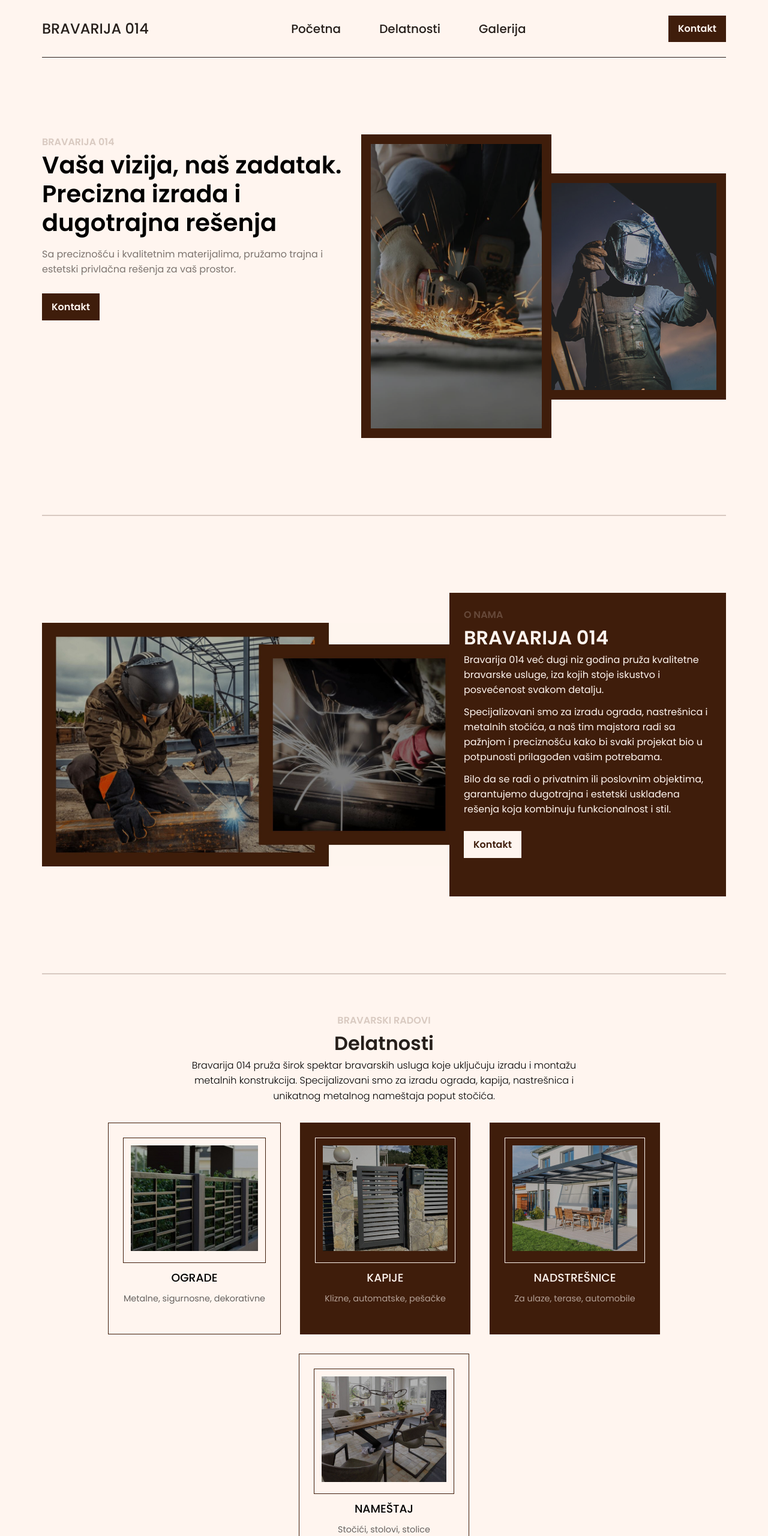
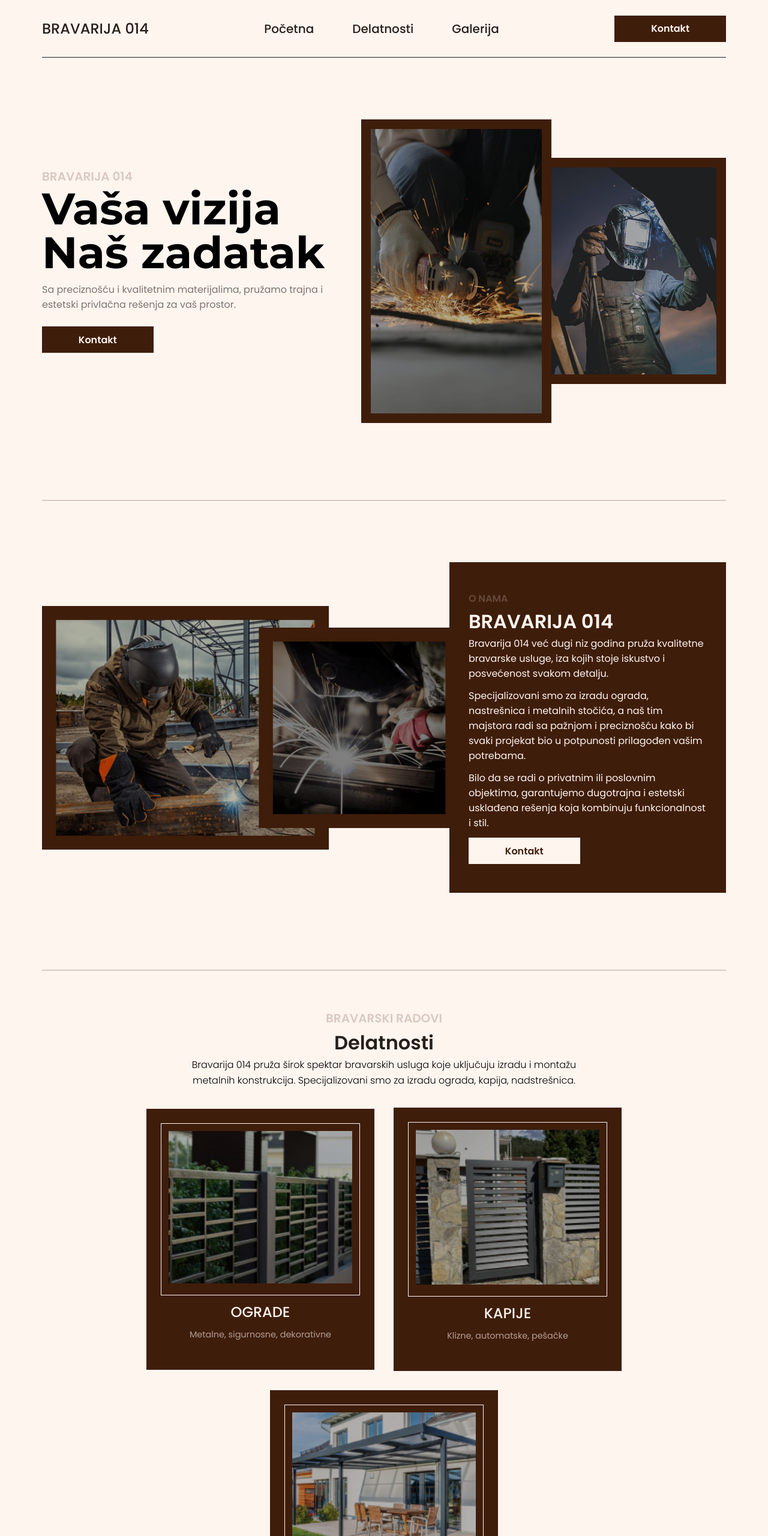
Before and after one commit to mladen-lukic111/bravarija_014, a plain HTML site: page index.html in a window 1280 px wide. Shown: the top 2560 px of the page at 60% size. Drawn offline with Linux system fonts and the light colour scheme.

Commit message:
Desinger's feedback :D

```diff
--- a/index.html
+++ b/index.html
@@ -13,6 +13,7 @@
     <link rel="preconnect" href="https://fonts.googleapis.com">
     <link rel="preconnect" href="https://fonts.gstatic.com" crossorigin>
     <link href="https://fonts.googleapis.com/css2?family=Poppins:ital,wght@0,100;0,200;0,300;0,400;0,500;0,600;0,700;0,800;0,900;1,100;1,200;1,300;1,400;1,500;1,600;1,700;1,800;1,900&display=swap" rel="stylesheet">
+    <link href="https://fonts.googleapis.com/css2?family=Montserrat:ital,wght@0,100;0,200;0,300;0,400;0,500;0,600;0,700;0,800;0,900;1,100;1,200;1,300;1,400;1,500;1,600;1,700;1,800;1,900&display=swap" rel="stylesheet">
     <link rel="stylesheet" href="style/style.css">
 </head>
 <body>
@@ -55,7 +56,7 @@
                 <div class="hero-wrapper">
                     <div class="text-part">
                         <p class="light-logo">BRAVARIJA 014</p>
-                        <h1>Vaša vizija, naš zadatak. Precizna izrada i dugotrajna rešenja</h1>
+                        <h1>Vaša vizija Naš zadatak</h1>
                         <p class="intro-description">Sa preciznošću i kvalitetnim materijalima, pružamo trajna i estetski privlačna rešenja za vaš prostor.</p>
                         <div class="contact-btn-wrapper">
                             <a href="tel:+381601556402" class="cta-button" role="button">Kontakt</a>
@@ -103,7 +104,7 @@
                    usluga koje uključuju izradu i montažu
                    metalnih konstrukcija.
                    Specijalizovani smo za izradu ograda, kapija,
-                   nastrešnica i unikatnog metalnog nameštaja poput stočića.
+                   nadstrešnica.
                 </p>
                 <div class="cards-wrapper">
 
@@ -115,7 +116,7 @@
                         <p class="description">Metalne, sigurnosne, dekorativne</p>
                     </div>
 
-                    <div class="single-card brown-card">
+                    <div class="single-card">
                         <div class="image-wrapper">
                             <img src="assets/kapije.jpg" alt="Kapije"/>
                         </div>
@@ -123,7 +124,7 @@
                         <p class="description">Klizne, automatske, pešačke</p>
                     </div>
 
-                    <div class="single-card brown-card">
+                    <div class="single-card">
                         <div class="image-wrapper">
                             <img src="assets/nadstresnice.jpg" alt="Nadstrešnice"/>
                         </div>
@@ -131,16 +132,7 @@
                         <p class="description">Za ulaze, terase, automobile</p>
                     </div>
 
-                    <div class="single-card">
-                        <div class="image-wrapper">
-                            <img src="assets/namestaj.jpg" alt="Nameštaj"/>
-                        </div>
-                        <h3>Nameštaj</h3>
-                        <p class="description">Stočići, stolovi, stolice</p>
-                    </div>
-
                 </div>
-                <a href="/#" class="cta-button" target="_self">Saznaj više</a>
             </div>
         </section>
 
@@ -163,7 +155,6 @@
                             <p>Ograde</p>
                             <p>Kapije</p>
                             <p>Nadstrešnice</p>
-                            <p>Nameštaj</p>
                         </div>
                     </div>
                 </div>
--- a/style/_global.scss
+++ b/style/_global.scss
@@ -1,9 +1,11 @@
 // Variables
 
 $font-family: 'Poppins', sans-serif;
+$font-family-2: 'Montserrat', sans-serif;
 $primary-color: #3F1D0B;
 $secondary-color: #FFF5EF;
 $light-gray: #D9CAC1;
+$dark-gray: #261F1B;
 $border-color: rgba($primary-color, 0.2);
 
 // Reset
@@ -38,10 +40,10 @@ ul {
 
 // Headings
 h1 {
-    font-size: 2.5em;
-    line-height: 1.2em;
-    font-weight: 600;
-    margin-bottom: 0.4em;
+    font-size: 4.6em;
+    line-height: 1em;
+    font-family: $font-family-2;
+    font-weight: 700;
 }
 h2 {
     font-size: 2em;
@@ -51,11 +53,12 @@ h3 {
     text-transform: uppercase;
     font-weight: 500;
     margin: 10px;
+    font-size: 1.5em;
 }
 
 // Buttons
 @mixin button-default($bg-color, $text-color) {
-    padding: 0.6em 1em;
+    padding: 0.6em 3.8em;
     background-color: $bg-color;
     color: $text-color;
     font-weight: 600;
@@ -77,6 +80,7 @@ h3 {
     color: $light-gray;
     font-weight: 600;
     margin-bottom: 2px;
+    font-size: 1.25em;
 }
 .dark-logo {
     color: $secondary-color;
@@ -84,8 +88,3 @@ h3 {
     margin-bottom: 2px;
     opacity: 0.2;
 }
-
-// Custom
-.contact-btn-wrapper {
-    padding-top: 12px;
-}
--- a/style/_homepage.scss
+++ b/style/_homepage.scss
@@ -1,16 +1,22 @@
 /* Hero section start*/
 .hero-section {
-    padding: 10% 0;
+    padding: 8% 0;
 }
 .hero-section .hero-wrapper {
     display: flex;
     justify-content: center;
     align-items: flex-start;
 }
+.hero-section .hero-wrapper .text-part {
+    margin-right: 42px;
+}
+.hero-section .hero-wrapper .text-part .light-logo {
+    margin-top: 80px;
+}
 .hero-section .hero-wrapper .text-part .intro-description {
     color: #261F1B;
     opacity: 0.6;
-    margin-bottom: 16px;
+    margin: 12px 0 24px 0;
 }
 .hero-section .hero-wrapper .image-part {
     display: flex;
@@ -45,7 +51,7 @@
     animation-duration: 2s;
 }
 .about-us .about-us-wrapper .about-us-text {
-    padding: 1.5em 1.5em 4em 1.5em;
+    padding: 3em 2em 3em 2em;
     background-color: #3F1D0B;
     margin-left: -5px;
     animation-name: fade-text;
@@ -82,22 +88,17 @@
     margin: 2em 0;
 }
 .our-work .cards-wrapper .single-card {
-    border: 1px solid #3F1D0B;
-    padding: 24px 24px 48px 24px;
-}
-.our-work .cards-wrapper .single-card.brown-card {
     background-color: #3F1D0B;
     color: #FFF5EF;
+    padding: 24px 24px 48px 24px;
+    width: 380px;
 }
 .our-work .cards-wrapper .single-card .image-wrapper {
-    border: 1px solid #3F1D0B;
+    border: 1px solid #FFF5EF;
     padding: 12px;
 }
-.our-work .cards-wrapper .single-card.brown-card .image-wrapper {
-    border-color: #FFF5EF;
-}
 .our-work .cards-wrapper .single-card .image-wrapper img {
-    object-fit: cover;
+    width: 100%;
 }
 .our-work .cards-wrapper .single-card .description {
     font-size: 0.9em;
@@ -109,7 +110,7 @@
 .contact-section {
     background-color: #3F1D0B;
     color: #FFF5EF;
-    padding: 1% 0;
+    padding: 1.35% 0 0.8% 0;
     text-align: center;
 }
 .contact-section .container-default-with-line {
@@ -120,6 +121,7 @@
     display: flex;
     justify-content: center;
     align-items: center;
+    gap: 10em;
 }
 .contact-section .contact-wrapper > div {
     flex-basis: 33.33%;
@@ -134,16 +136,19 @@
 }
 .contact-section .contact-wrapper .activity-block p {
     text-transform: uppercase;
-    margin-bottom: 0.5em;
+    margin-bottom: 1em;
 }
 .contact-section .social {
     display: flex;
     justify-content: space-between;
     align-items: center;
-    padding: 2%;
+    padding-top: 1%;
 }
 .contact-section .social img {
     margin-right: 4px;
+}
+.contact-section .social img:hover {
+    cursor: pointer;
 }
 /* Contact section end */
 
--- a/style/_navigation.scss
+++ b/style/_navigation.scss
@@ -4,8 +4,8 @@
     align-items: center;
     padding: 1.6em 0;
     font-weight: 500;
-    color: #261F1B;
-    border-bottom: 1px solid #261F1B;
+    color: $dark-gray;
+    border-bottom: 1px solid $dark-gray;
 }
 .navigation-wrapper .logo-wrapper {
     font-size: 1.5em;
@@ -18,7 +18,7 @@
 }
 .desktop-navigation-links ul li a {
     font-size: 1.25em;
-    color: #261F1B;
+    color: $dark-gray;
     display: inline-block;
     transition: all .3s;
 }
@@ -40,11 +40,11 @@
 }
 .mobile-navigation-links.active {
     right: 0;
-    background-color: #261F1B;
+    background-color: $dark-gray;
 }
 .mobile-navigation-links ul li {
     padding: 28px;
-    border-bottom-color: #261F1B;
+    border-bottom-color: $dark-gray;
 }
 .mobile-navigation-links ul li:hover {
     border-bottom: 1px solid #FFF5EF;
@@ -75,7 +75,7 @@
         display: block;
         height: 2px;
         border-radius: 5%;
-        background-color: #261F1B;
+        background-color: $dark-gray;
         width: 100%;
         margin-bottom: 7px;
     }
```
Also changed, not shown: assets/our_work_back.png (added), style/style.css, 1 other file.
